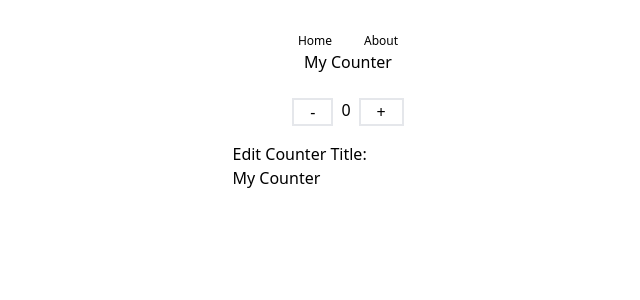
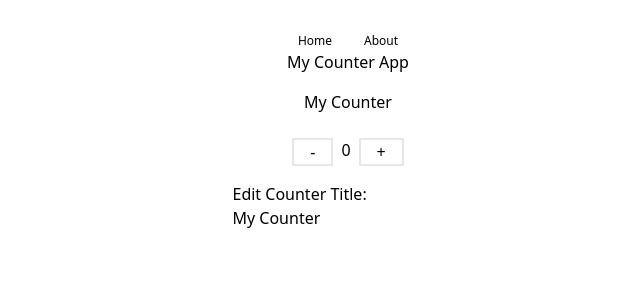
Before and after one commit to mchangpi/vue-course, a Vue app in the folder 7-composition-basics/: page / in a window 1280 px wide. Shown: the top 300 px of the page, without its empty margins (292-932 px from the left). Built offline with nearby package versions, Linux system fonts and the light colour scheme.

Commit message:
L18 Non-Reactive Data

```diff
--- a/7-composition-basics/src/views/HomeView.vue
+++ b/7-composition-basics/src/views/HomeView.vue
@@ -1,5 +1,6 @@
 <template>
   <div class="flex flex-col items-center gap-4">
+    <h2>{{ appTitle }}</h2>
     <h3>{{ counterData.title }}</h3>
     <div class="mt-2 space-x-2 flex justify-center">
       <button @click="decreaseCounter" class="border-2 px-4">-</button>
@@ -16,11 +17,15 @@
 </template>
 
 <script setup>
-import { reactive } from "vue";
 /*
 const counter = ref(0);
 const counterTitle = ref("My Counter");
 */
+
+import { reactive } from "vue";
+
+const appTitle = "My Counter App";
+
 const counterData = reactive({
   count: 0,
   title: "My Counter",
```
